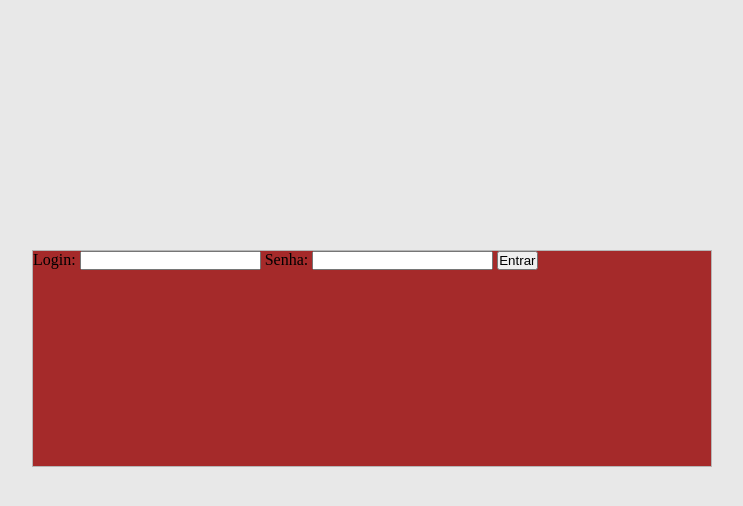
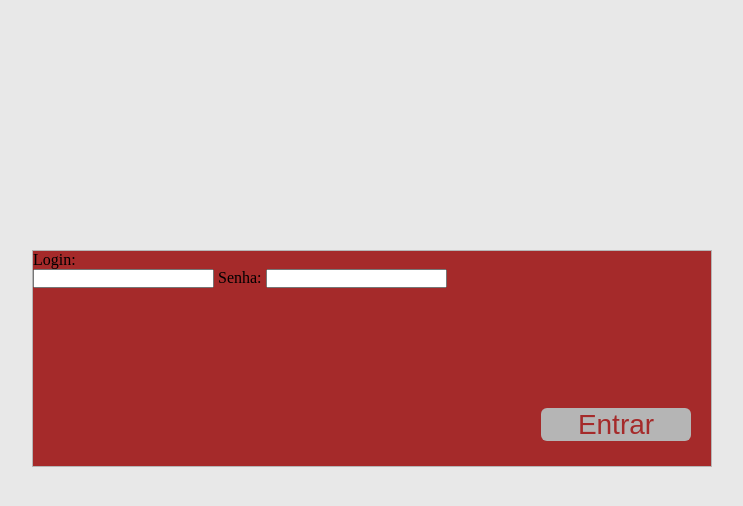
Before and after one commit to staichock/projeto, a PHP site: page /form_login.php in a window 1280 px wide. Shown: the top 506 px of the page, without its empty margins (268-1011 px from the left). Run offline with PHP 8.4, Linux system fonts and the light colour scheme.

Commit message:
Update form_login.php

```diff
--- a/form_login.php
+++ b/form_login.php
@@ -6,9 +6,9 @@
         <body>
                 <div id="form_login">
                         <form action="login.php" method="POST">
-				Login: 	<input type="text" name="login" />
-				Senha: 	<input type="password" name="senha" />
-						<input type="submit" value="Entrar" >
+                                <label class="lg"> Login:</label><input type="text" name="login" />
+                                Senha:  <input type="password" name="senha" />
+                                                <input class="botao" type="submit" value="Entrar" >
                         </form>
                 </div>
         </body>
```
Lines whose indentation alone changed are shown as unchanged.
